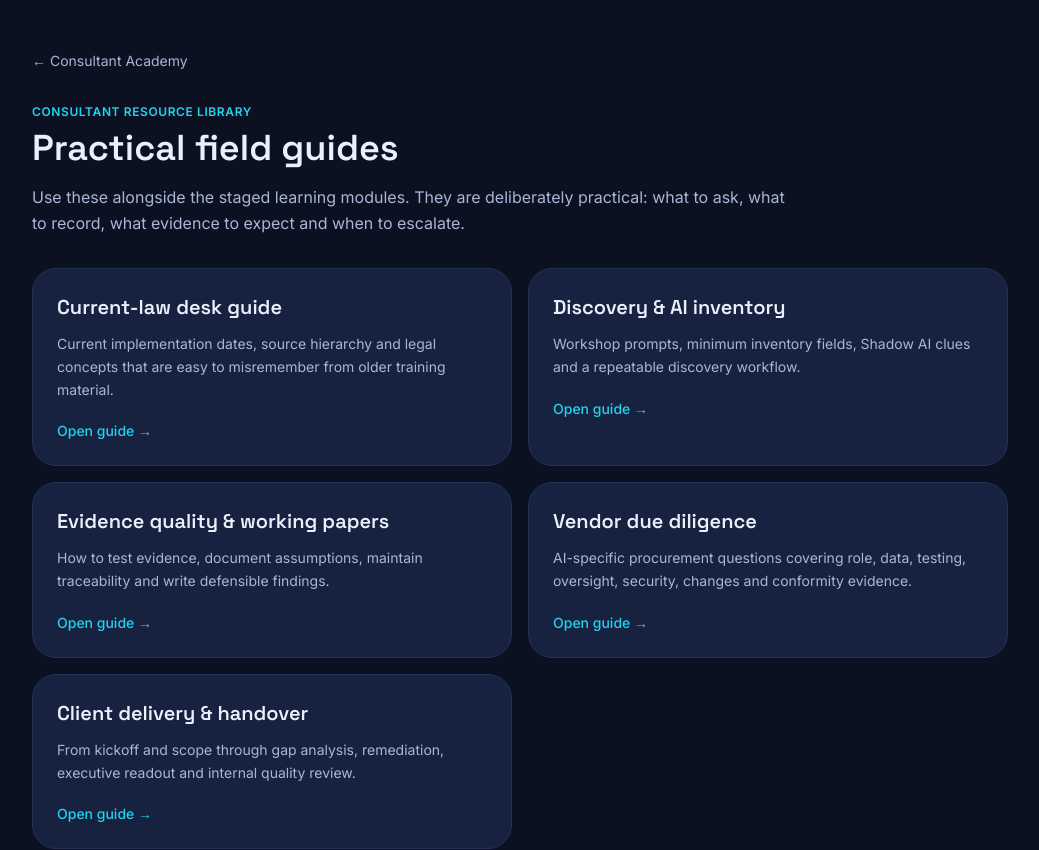
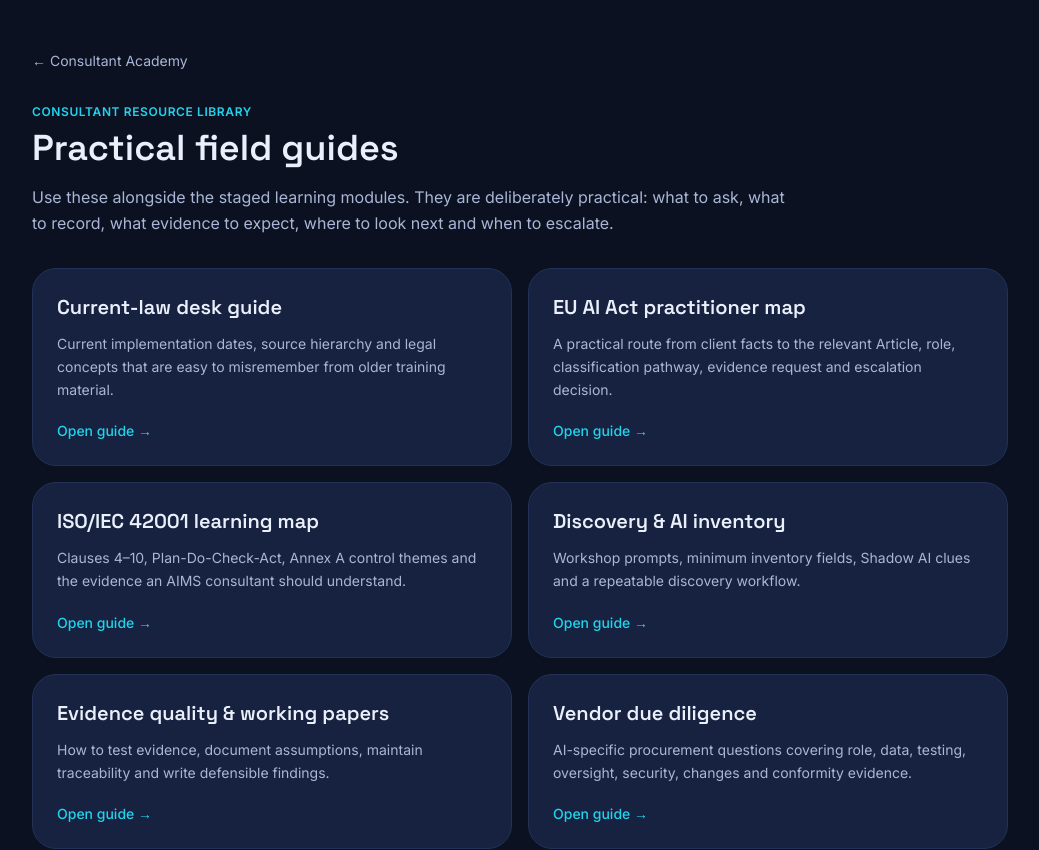
Before and after one commit to AiActReady/mockexam-app, a Next.js app: page /academy/resources in a window 1280 px wide. Shown: the top 850 px of the page, without its empty margins (120-1159 px from the left). Built offline with nearby package versions, Linux system fonts and the light colour scheme.

Commit message:
Expand Academy resource library

```diff
--- a/src/app/academy/resources/page.tsx
+++ b/src/app/academy/resources/page.tsx
@@ -5,6 +5,16 @@ const RESOURCES = [
     title: "Current-law desk guide",
     description: "Current implementation dates, source hierarchy and legal concepts that are easy to misremember from older training material.",
     href: "/academy/reference",
+  },
+  {
+    title: "EU AI Act practitioner map",
+    description: "A practical route from client facts to the relevant Article, role, classification pathway, evidence request and escalation decision.",
+    href: "/academy/eu-ai-act-map",
+  },
+  {
+    title: "ISO/IEC 42001 learning map",
+    description: "Clauses 4–10, Plan-Do-Check-Act, Annex A control themes and the evidence an AIMS consultant should understand.",
+    href: "/academy/iso-42001",
   },
   {
     title: "Discovery & AI inventory",
@@ -36,7 +46,7 @@ export default function AcademyResourcesPage() {
         <div className="text-xs font-semibold uppercase tracking-wider text-[var(--color-primary)]">CONSULTANT RESOURCE LIBRARY</div>
         <h1 className="mt-2 font-display text-4xl font-semibold">Practical field guides</h1>
         <p className="mt-4 leading-relaxed text-[var(--color-text-muted)]">
-          Use these alongside the staged learning modules. They are deliberately practical: what to ask, what to record, what evidence to expect and when to escalate.
+          Use these alongside the staged learning modules. They are deliberately practical: what to ask, what to record, what evidence to expect, where to look next and when to escalate.
         </p>
       </header>
 
```
